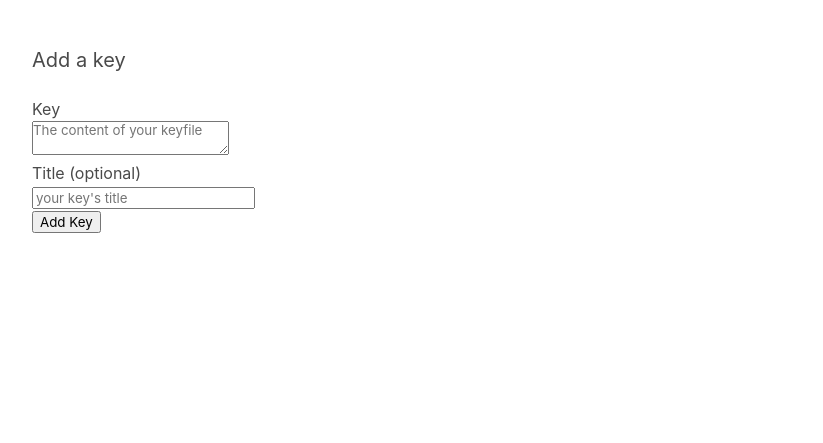
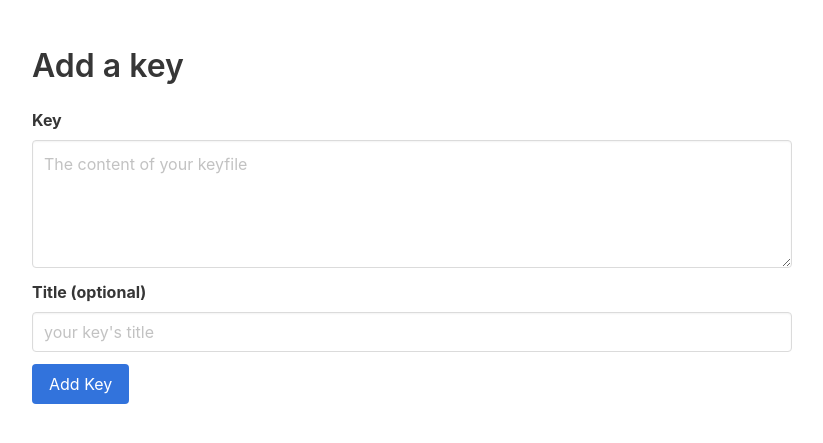
Before and after one commit to tzwenn/moalinna, a Django app: page /authorized_keys/ in a window 1280 px wide. Shown: the top 443 px of the page, without its empty margins (32-855 px from the left). Run offline with Django 3.2, Linux system fonts and the light colour scheme; the visitor is signed in with stand-in values (Sample User, id 1); data that the repository does not hold is empty; some libraries are stand-ins or nearby versions.

Commit message:
Some form styling

```diff
--- a/authorized_keys/templates/authorized_keys/index.html
+++ b/authorized_keys/templates/authorized_keys/index.html
@@ -3,40 +3,52 @@
 {% block content %}
 
 {% if messages %}
-<ul class="messages">
     {% for message in messages %}
-    <li{% if message.tags %} class="{{ message.tags }}"{% endif %}>{{ message }}</li>
+    <div class="notification is-{{ message.tags }}">
+        {{ message }}
+    </div>
     {% endfor %}
-</ul>
 {% endif %}
 
-<h2 class="subtitle">Add a key</h2>
+<h2 class="title">Add a key</h2>
+<div class="columns">
+    <div class="column is-two-thirds">
         <form action="{% url 'authorized_keys:add' %}" method="post">
             {% csrf_token %}
-    <label for="key">Key</label><br>
-    <textarea name="content" id="key_text" placeholder="The content of your keyfile" required="required"></textarea>
-    <br />
+            <div class="field">
+                <label class="label" for="content">Key</label>
+                <div class="control">
+                    <textarea class="textarea" name="content" id="key_text" placeholder="The content of your keyfile" required="required"></textarea>
+                </div>
+            </div>
 
-    <label for="title">Title (optional)</label><br>
-    <input type="text" name="title" id="key_title" placeholder="your key's title">
-    <br />
+            <div class="field">
+                <label class="label" for="title">Title (optional)</label>
+                <div class="control">
+                    <input class="input" type="text" name="title" id="key_title" placeholder="your key's title">
+                </div>
+            </div>
 
-	<input type="submit" value="Add Key" />
+            <div class="field">
+                <div class="control">
+                    <button class="button is-link" type="submit" >Add Key</button>
+                </div>
+            </div>
         </form>
+    </div>
+</div>
 
 {% if pubsshkey_list %}
-<h2 class="subtitle">Your keys</h2>
+<h2 class="title">Your keys</h2>
 
 <ul>
 {% for pubsshkey in pubsshkey_list %}
-    <li><b>{% firstof pubsshkey.title pubsshkey.comment %}</b>&nbsp;{{ pubsshkey.fingerprint }}
-        <div>
     <form action="{% url 'authorized_keys:delete' pubsshkey.id %}" method="post">
         {% csrf_token %}
-            <input type="submit" value="Delete" />
+        <li><b>{% firstof pubsshkey.title pubsshkey.comment %}</b>&nbsp;{{ pubsshkey.fingerprint }}
+        <button class="button icon is-danger" type="submit"><i class="fas fa-trash fa-xs"></i></button>
+        </li>
     </form>
-        </div>
-    </li>
 {% endfor %}
 </ul>
 
--- a/moalinna/settings.py
+++ b/moalinna/settings.py
@@ -119,3 +119,9 @@ USE_TZ = True
 # https://docs.djangoproject.com/en/2.2/howto/static-files/
 
 STATIC_URL = '/static/'
+
+from django.contrib.messages import constants as message_constants
+
+MESSAGE_TAGS = {
+    message_constants.ERROR: 'danger'
+}
```
Lines whose indentation alone changed are shown as unchanged.
